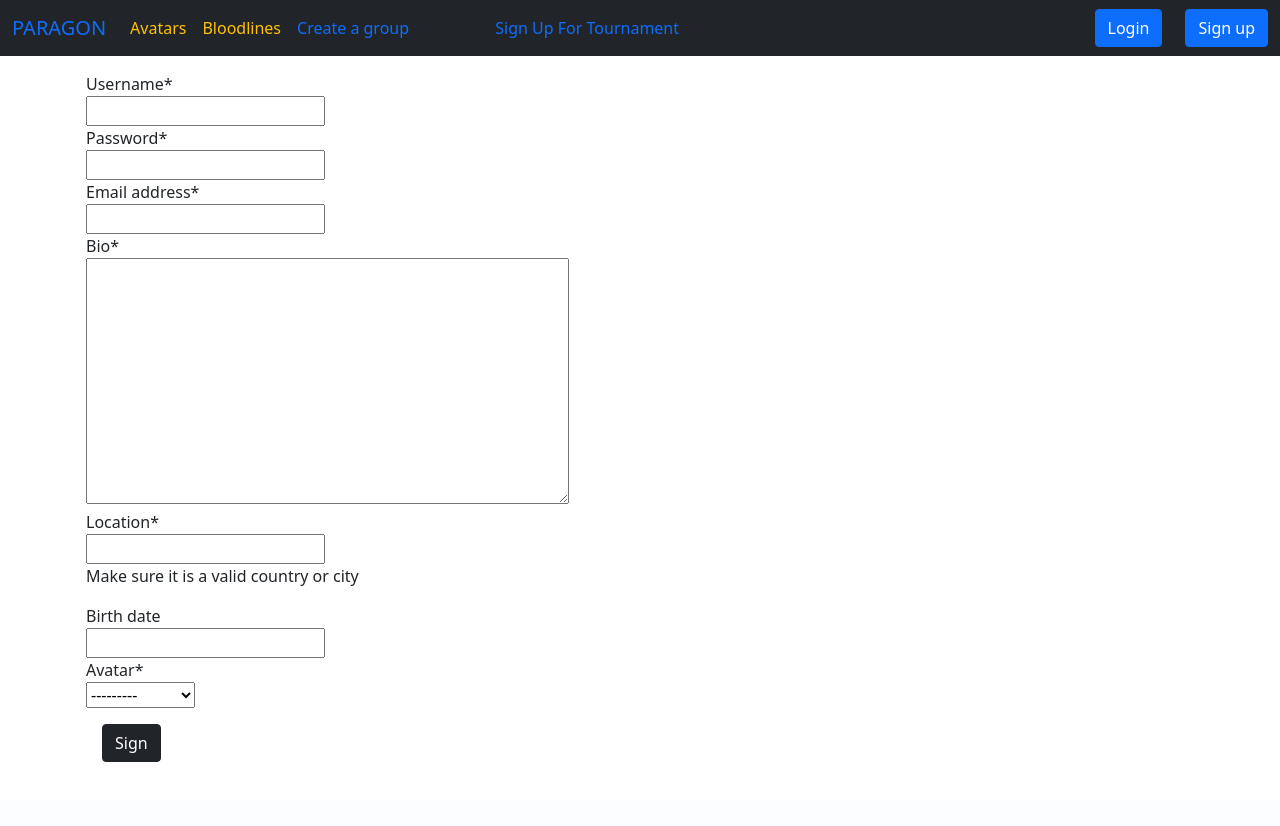
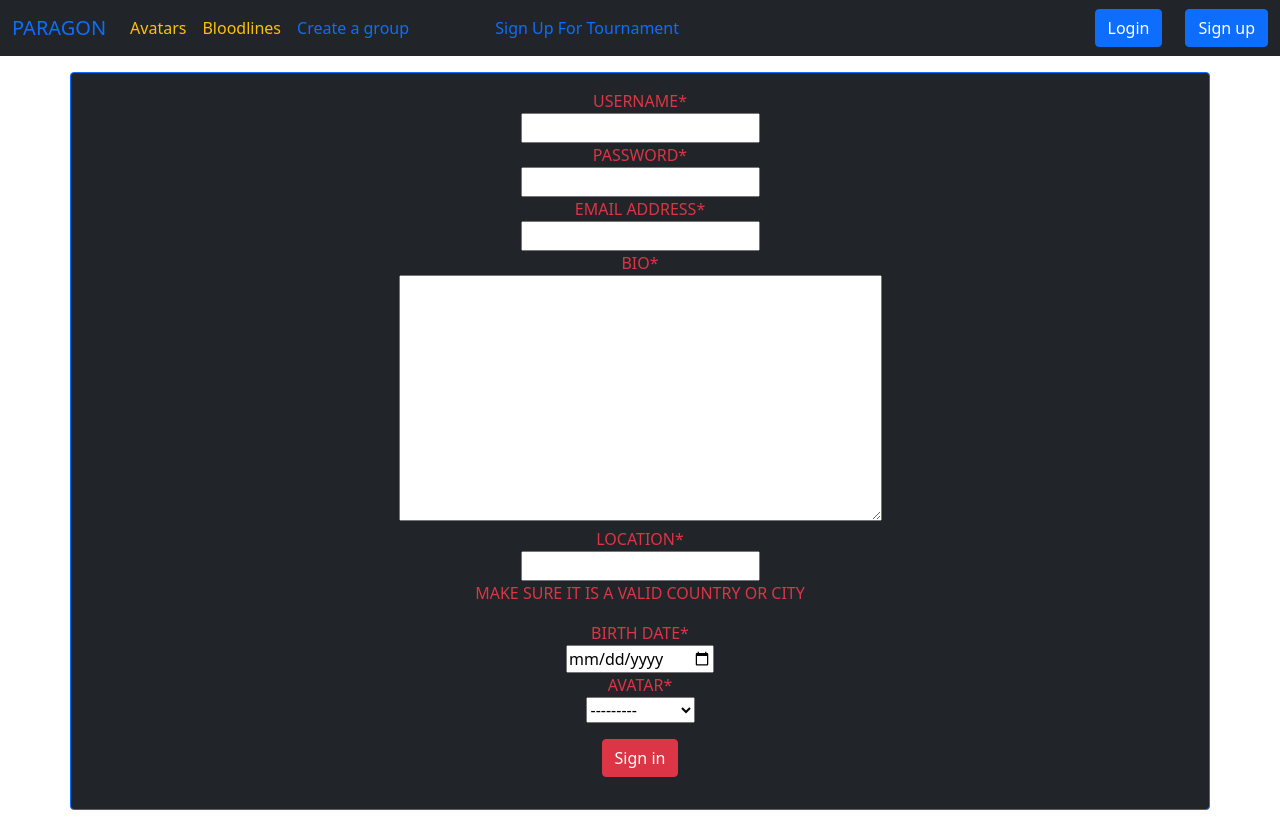
Before and after one commit to genedeh/Paragon_database_with_django, a Django app: page /signin in a window 1280 px wide. Before the commit the page ends 762 px from the top, so only its background shows below. Run offline with Django 3.2, Linux system fonts and the light colour scheme; data comes from the database, SQL or seed files in the repository; both versions use the stored data as it was after the commit; some libraries are stand-ins or nearby versions.

Commit message:
finished sign up form and design

```diff
--- a/paragon_game/templates/Sign up.html
+++ b/paragon_game/templates/Sign up.html
@@ -9,11 +9,11 @@
 </head>
 <body>
 {% block content %}
-<div class="container card-body">
-<form action="" method="post">
+<div class="container card mt-3  mb-3 border-primary center bg-dark text-danger">
+<form action="" method="post" class="card-body text-center text-uppercase">
    {% csrf_token %}
         {{form|crispy}}
-    <button class="text-white btn btn-dark m-3">Sign</button>
+    <button class="text-white btn btn-danger m-3">Sign in</button>
 </form>
 </div>
 {% endblock content %}
--- a/paragon_game/users/forms.py
+++ b/paragon_game/users/forms.py
@@ -1,13 +1,17 @@
 from django import forms
 from django.forms import ModelForm
-
 from .models import Player
 
 
 class PlayerSigninForm(ModelForm):
     bio = forms.CharField(widget=forms.Textarea(attrs={'cols': 50, 'rows': 10}))
     password = forms.CharField(widget=forms.PasswordInput)
-
+    birth_date = forms.DateField(widget=forms.DateInput(attrs={'type': 'date'}))
     class Meta:
         model = Player
         fields = '__all__'
+        error_messages = {
+            'password': {
+                'max_length': "Password must not pass 20 characters",
+            },
+        }
```
Also changed, not shown: paragon_game/db.sqlite3, paragon_game/users/migrations/0012_alter_player_birth_date.py (added), paragon_game/users/migrations/0013_alter_player_birth_date.py (added).
